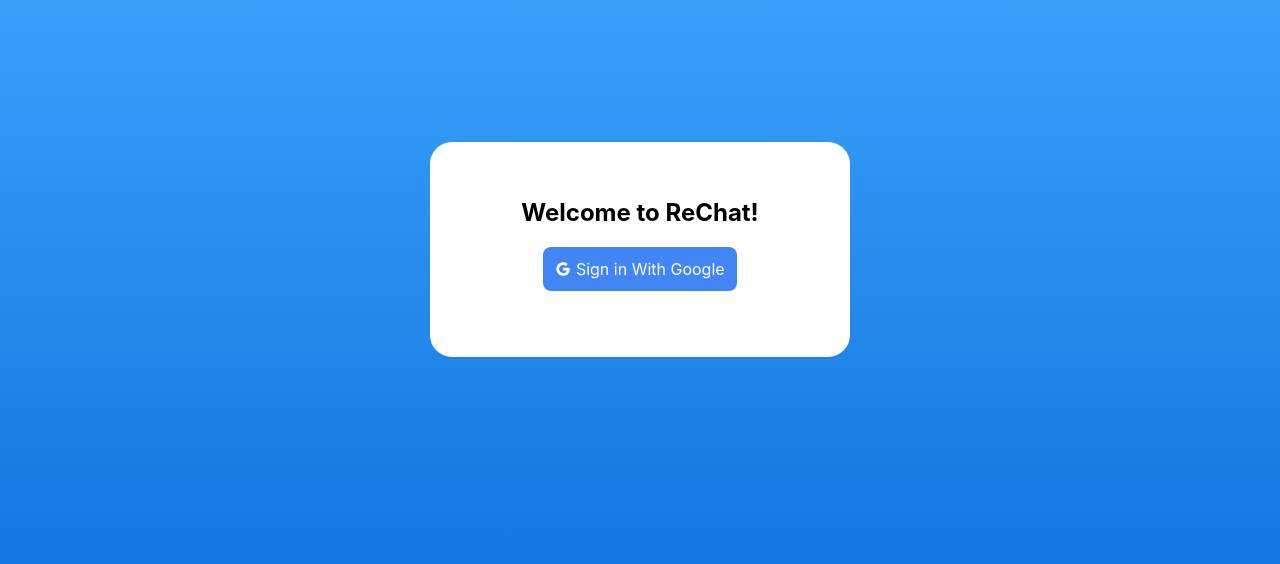
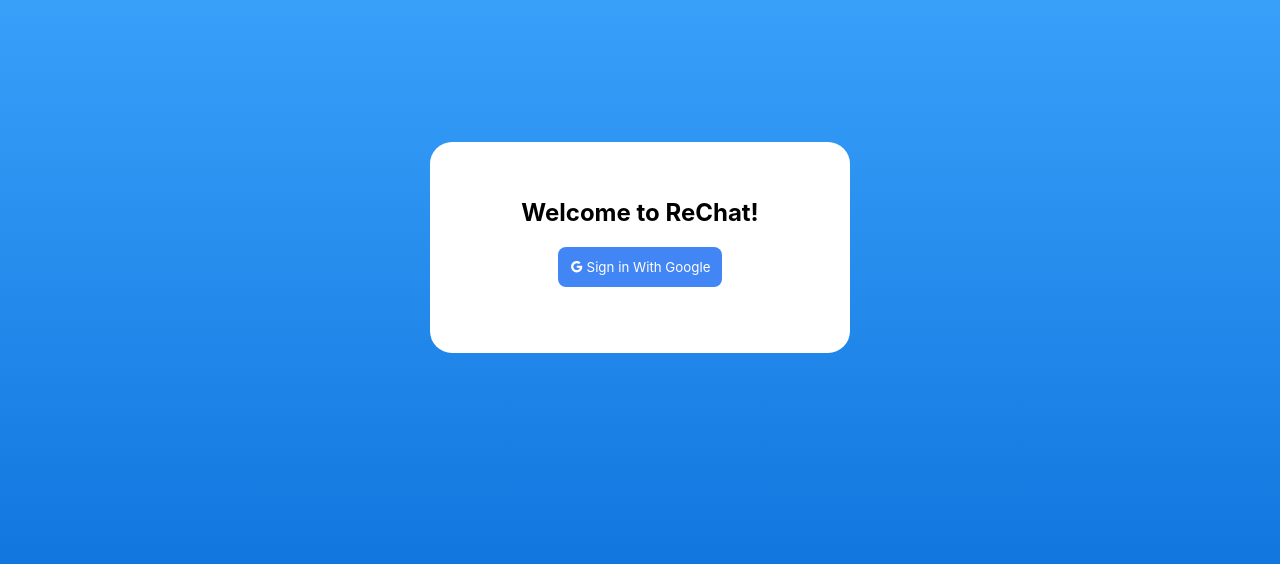
Before and after one commit to yusfiadi/rechat-react-chat, a React app: page / in a window 1280 px wide. Shown: the part 114-678 px from the top of the page. Built offline with nearby package versions, Linux system fonts and the light colour scheme; some packages are replaced by stand-ins of ours; no server answers.

Commit message:
edit button and the style

```diff
--- a/src/components/Login.js
+++ b/src/components/Login.js
@@ -10,12 +10,10 @@
     <div id="login-page">
       <div id="login-card">
         <h2>Welcome to ReChat!</h2>
-        <div
-          className="login-button google"
-          onClick={() => auth.signInWithRedirect(new firebase.auth.GoogleAuthProvider())}
-        >
+
+        <button className="login-button google" onClick={() => auth.signInWithRedirect(new firebase.auth.GoogleAuthProvider())}>
           <GoogleOutlined /> Sign in With Google
-        </div>
+        </button>
       </div>
     </div>
   )
--- a/src/index.css
+++ b/src/index.css
@@ -75,6 +75,7 @@
   padding: 12px;
   border-radius: 8px;
   display: inline-block;
+  border: none;
 }
 
 .facebook {
```
